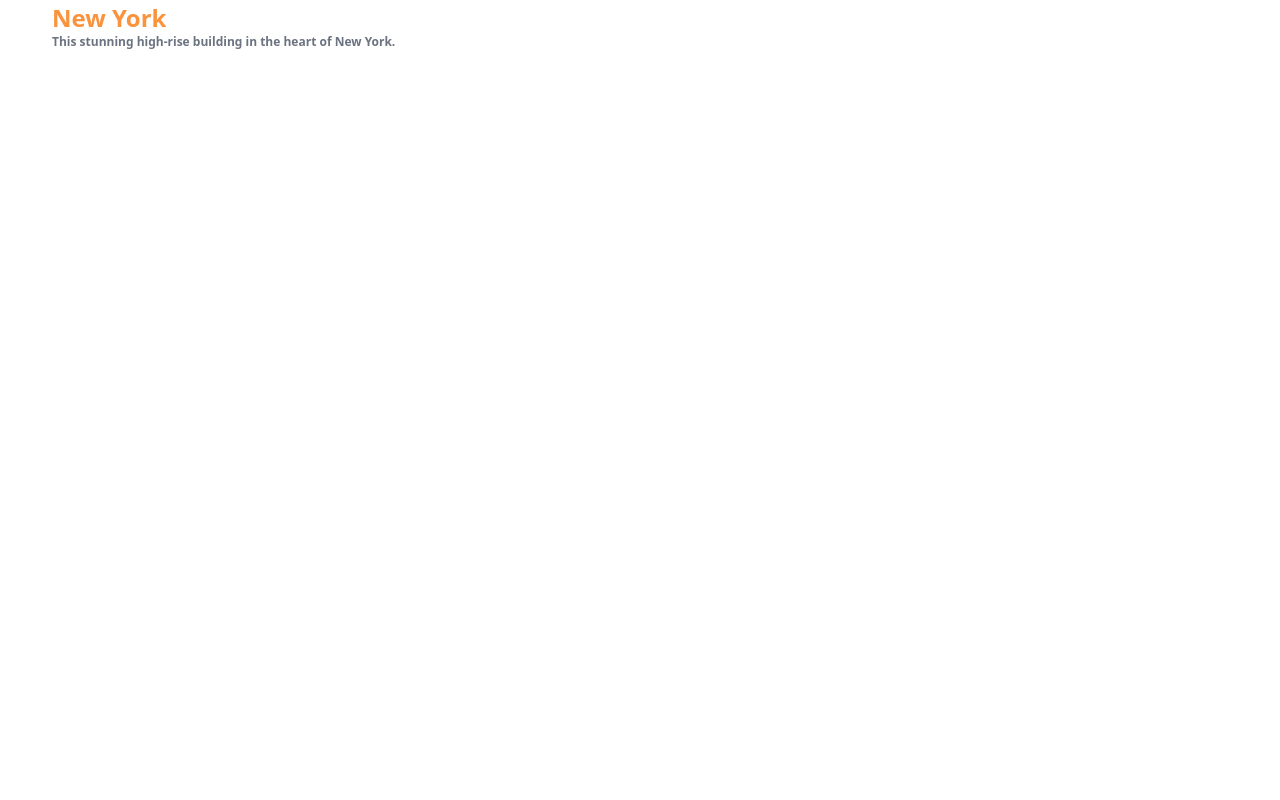
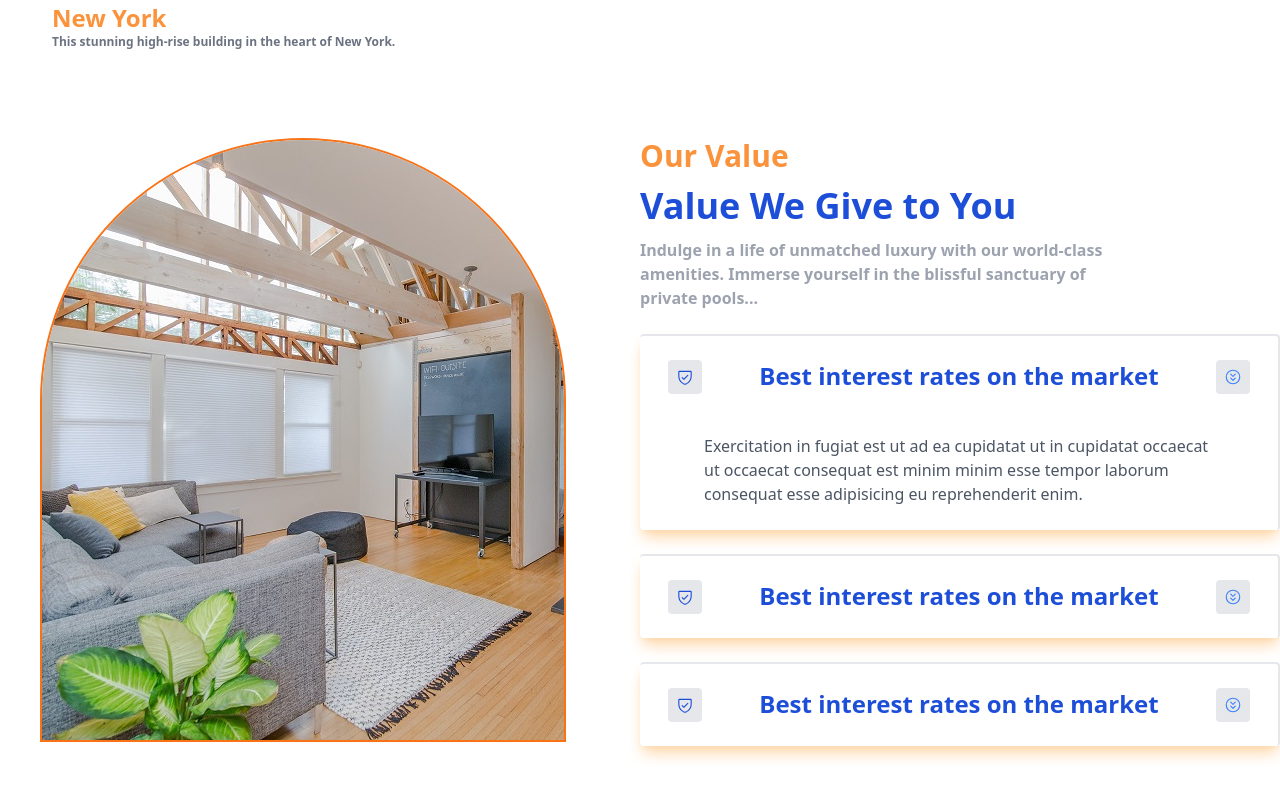
Before and after one commit to KidusThethird/Roha_realstate_website, a React (Create React App) app: page / in a window 1280 px wide. Shown: the part 1560-2360 px from the top of the page. Before the commit the page ends 1642 px from the top, so only its background shows below. Built offline with nearby package versions, Linux system fonts and the light colour scheme.

Commit message:
about us section made

```diff
--- /dev/null
+++ b/src/components/about.jsx
@@ -0,0 +1,70 @@
+import React from 'react';
+import Hero2 from '../assets/hero/hero-2.jpg'
+import {ShieldCheck, CaretCircleDoubleDown} from "@phosphor-icons/react";
+
+
+const About = () => {
+  return (
+    <div className='my-14 grid grid-cols-2'>
+        <div className=''>
+<img className='rounded-t-full border-2 border-orange-500 mx-10' src={Hero2} alt="" />
+        </div>
+        <div>
+            <div className='space-y-3'>
+                <h1 className='text-orange-400 text-3xl font-semibold'>Our Value</h1>
+                <h1 className='text-blue-700 text-4xl font-semibold'>Value We Give to You</h1>
+                <p className='w-3/4 text-gray-400 font-semibold'>Indulge in a life of unmatched luxury with our world-class amenities. Immerse yourself in the blissful sanctuary of private pools...</p>
+            </div>
+
+            <div className='mt-6 py-6 shadow-lg shadow-orange-200 border-t-2  border-r-2 rounded'>
+                <div className='flex justify-around'>
+                    <div className='text-blue-700 rounded p-2 my-auto bg-gray-200 '>
+                        <ShieldCheck size={18} />
+                    </div>
+                    <h1 className='text-blue-700 text-2xl font-semibold'>Best interest rates on the market</h1>
+                    <div className='text-blue-500 rounded p-2 bg-gray-200'>
+                        <CaretCircleDoubleDown size={18}/>
+                    </div>
+                </div>
+                <div className='pt-10 px-16 text-gray-600'>
+                    <p>Exercitation in fugiat est ut ad ea cupidatat ut in cupidatat occaecat ut occaecat consequat est minim minim esse tempor laborum consequat esse adipisicing eu reprehenderit enim.</p>
+                </div>
+            </div>
+
+            <div className='mt-6 py-6 shadow-lg shadow-orange-200 border-t-2  border-r-2 rounded'>
+                <div className='flex justify-around'>
+                    <div className='text-blue-700 rounded p-2 my-auto bg-gray-200 '>
+                        <ShieldCheck size={18} />
+                    </div>
+                    <h1 className='text-blue-700 text-2xl font-semibold'>Best interest rates on the market</h1>
+                    <div className='text-blue-500 rounded p-2 bg-gray-200'>
+                        <CaretCircleDoubleDown size={18}/>
+                    </div>
+                </div>
+                <div className='hidden pt-10 px-16 text-gray-600'>
+                    <p>Exercitation in fugiat est ut ad ea cupidatat ut in cupidatat occaecat ut occaecat consequat est minim minim esse tempor laborum consequat esse adipisicing eu reprehenderit enim.</p>
+                </div>
+            </div>
+
+            <div className='mt-6 py-6 shadow-lg shadow-orange-200 border-t-2  border-r-2 rounded'>
+                <div className='flex justify-around'>
+                    <div className='text-blue-700 rounded p-2 my-auto bg-gray-200 '>
+                        <ShieldCheck size={18} />
+                    </div>
+                    <h1 className='text-blue-700 text-2xl font-semibold'>Best interest rates on the market</h1>
+                    <div className='text-blue-500 rounded p-2 bg-gray-200'>
+                        <CaretCircleDoubleDown size={18}/>
+                    </div>
+                </div>
+                <div className='hidden pt-10 px-16 text-gray-600'>
+                    <p>Exercitation in fugiat est ut ad ea cupidatat ut in cupidatat occaecat ut occaecat consequat est minim minim esse tempor laborum consequat esse adipisicing eu reprehenderit enim.</p>
+                </div>
+            </div>
+
+
+        </div>
+    </div>
+  )
+}
+
+export default About
--- a/src/components/nav-bar.jsx
+++ b/src/components/nav-bar.jsx
@@ -3,7 +3,7 @@ import Logo from '../assets/roha-logo.png'
 
 export const Navbar = () => {
   return (
-    <div className='flex justify-around pt-3 bg-gray-700 fixed w-full'>
+    <div className='flex justify-around pt-3 bg-gray-700 fixed w-full z-50'>
        <div className='w-1/12'>
         <img src={Logo} alt="" />
         </div>
--- a/src/pages/home.jsx
+++ b/src/pages/home.jsx
@@ -3,6 +3,7 @@ import React from 'react'
 import {Hero} from '../components/hero'
 import { Brands } from '../components/brands'
 import { ShowHomes } from '../components/show-homes'
+import About from '../components/about'
 
 
 export const Home = () => {
@@ -11,6 +12,7 @@ export const Home = () => {
         <Hero />
         <Brands />
         <ShowHomes />
+        <About />
 
     </div>
   )
```
Also changed, not shown: src/components/show-homes.jsx (+1 -27 lines), src/assets/hero/hero-1.jpg, src/assets/hero/hero-2.jpg (added).
